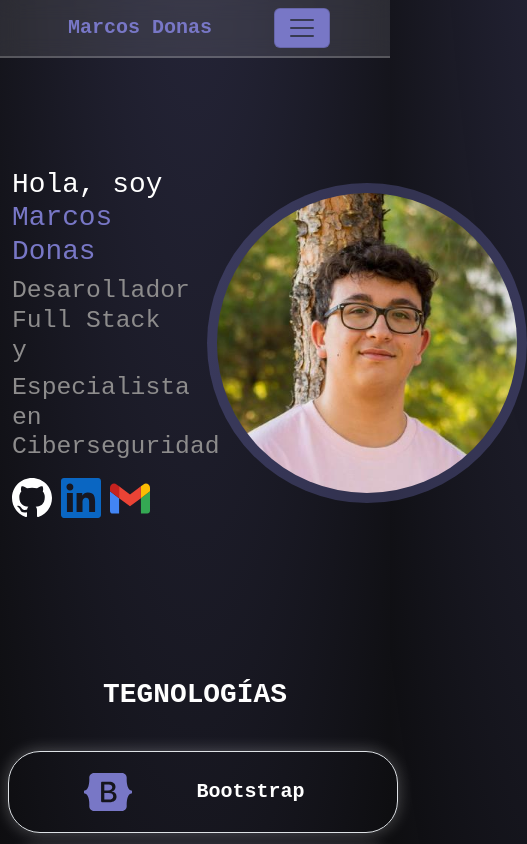
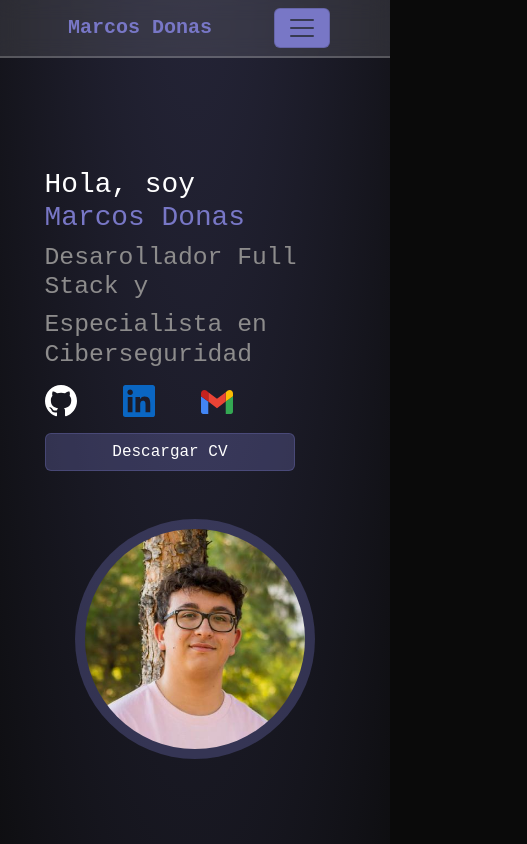
Before and after one commit to mdonas/portf, a React (Vite) app: page / in a window 390 px wide. Shown: the top 844 px of the page, 527 px wide, since content can reach past the window. Built offline with nearby package versions, Linux system fonts and the light colour scheme; a web font is replaced by a local one.

Commit message:
Add links and CV. Fix responsive blocks through the page

```diff
--- a/src/components/IconCard.jsx
+++ b/src/components/IconCard.jsx
@@ -1,6 +1,6 @@
 export default function IconCard({ icon, label }) {
   return (
-    <div className="p-3 m-2 col-lg-3 col-md-5  col-sm-10 shadow-lg-light rounded-5 border card-hover-effect">
+    <div className="p-3 m-2 col-lg-3 col-md-5 col-8 shadow-lg-light rounded-5 border card-hover-effect">
       <div className="row justify-content-center align-items-center">
         <div className="col-3 text-center text-darkPurple">{icon}</div>
         <div className="col-6 fw-bold text-center text-white fs-5">{label}</div>
--- a/src/icons/iconGitHub.jsx
+++ b/src/icons/iconGitHub.jsx
@@ -1,7 +1,6 @@
 const GitHub = (props) => (
   <svg
-    width="2.5em"
-    height="2.5em"
+    width="2em"
     viewBox="0 0 1024 1024"
     fill="none"
     xmlns="http://www.w3.org/2000/svg"
--- a/src/icons/iconGmail.jsx
+++ b/src/icons/iconGmail.jsx
@@ -3,8 +3,7 @@ const Gmail = (props) => (
   <svg
     xmlns="http://www.w3.org/2000/svg"
     viewBox="0 49.4 512 399.42"
-    width="2.5em"
-    height="2.5em"
+    width="2em"
     {...props}
   >
     <g fill="none" fillRule="evenodd">
--- a/src/icons/iconLinkedin.jsx
+++ b/src/icons/iconLinkedin.jsx
@@ -1,8 +1,7 @@
 import * as React from "react";
 const LinkedIn = (props) => (
   <svg
-    width="2.5em"
-    height="2.5em"
+    width="2em"
     xmlns="http://www.w3.org/2000/svg"
     preserveAspectRatio="xMidYMid"
     viewBox="0 0 256 256"
--- a/src/layouts/Hero.jsx
+++ b/src/layouts/Hero.jsx
@@ -6,10 +6,10 @@ function Hero() {
   return (
     <>
       <div
-        className="py-6 row justify-content-between align-items-center"
+        className="py-6 row justify-content-center align-items-center"
         id="hero"
       >
-        <div className="col-6 text-white">
+        <div className="col-10 col-md-6 text-white mx-auto mx-md-0">
           <div id="text">
             <h1>
               Hola, soy <br />{" "}
@@ -20,20 +20,49 @@ function Hero() {
               Especialista en Ciberseguridad
             </h2>
           </div>
-          <div className=" pt-2 row justify-content-start align-items-center text-center ">
-            <div className="col-3">
-              <IconGitHub />
+          <div className=" pt-2 row justify-content-start align-items-center gap-4 gap-sm-1">
+            <div className="col-2">
+              <a
+                href="https://github.com/mdonas"
+                target="_blank"
+                rel="noopener noreferrer"
+              >
+                <IconGitHub />
+              </a>
             </div>
-            <div className="col-3">
-              <IconLinkedin />
+            <div className="col-2">
+              <a
+                href="https://www.linkedin.com/in/marcosdonas/"
+                target="_blank"
+                rel="noopener noreferrer"
+              >
+                <IconLinkedin />
+              </a>
             </div>
-            <div className="col-3">
-              <IconGmail />
+            <div className="col-2">
+              <a
+                href="mailto:mdonasdev@gmail.com"
+                target="_blank"
+                rel="noopener noreferrer"
+              >
+                <IconGmail />
+              </a>
             </div>
           </div>
+
+          <div className="mt-3">
+            <a
+              className="btn btn-darkPurple text-white col-md-5 col-10 col-sm-7"
+              href="/docs/cur.pdf"
+              role="button"
+              download={true}
+            >
+              Descargar CV
+            </a>
+          </div>
         </div>
-        <div className="col-6">
-          <div className="circle-border ms-auto">
+        <div className="col-10 col-md-6 pt-md-0 pt-5 ">
+          <div className="circle-border mx-auto me-md-0">
             <div class="circle-image">
               <img src="/img/yo.png" alt="" />
             </div>
--- a/src/layouts/Tech.jsx
+++ b/src/layouts/Tech.jsx
@@ -3,7 +3,7 @@ import IconGallery from "../components/IconGallery";
 function Tech() {
   return (
     <>
-      <div className="py-6  " id="tech">
+      <div className="py-6" id="tech">
         <h1 className="text-center text-white fw-bold mb-3">TEGNOLOGÍAS</h1>
         <IconGallery />
       </div>
--- a/src/scss/custom.scss
+++ b/src/scss/custom.scss
@@ -35,7 +35,7 @@ $spacers: (
   3: 1rem,
   4: 1.5rem,
   5: 3rem,
-  6: 5rem // ✅ Nuevo espaciado personalizado,
+  6: 5rem // ✅ Nuevo espaciado personalizado,,,,,,,,,,,,,,,,,,,,,,,,,,
 );
 
 @font-face {
@@ -82,6 +82,10 @@ $spacers: (
   display: flex;
   justify-content: center;
   align-items: center;
+  @media (max-width: 768px) {
+    width: 220px; /* Ajustar para pantallas pequeñas */
+    height: 220px;
+  }
 }
 .circle-image img {
   width: 100%;
@@ -96,6 +100,10 @@ $spacers: (
   display: flex;
   justify-content: center;
   align-items: center;
+  @media (max-width: 768px) {
+    width: 240px; /* Ajustar para pantallas pequeñas */
+    height: 240px;
+  }
 }
 
 // Required
--- a/vite.config.js
+++ b/vite.config.js
@@ -4,4 +4,9 @@ import react from '@vitejs/plugin-react-swc'
 // https://vite.dev/config/
 export default defineConfig({
   plugins: [react()],
+  server: {
+    port: 5173,
+    host: 'localhost'
+  },
+  logLevel: 'info'
 })
```
Also changed, not shown: 1 other file (tests, documents, lock files or other folders).
